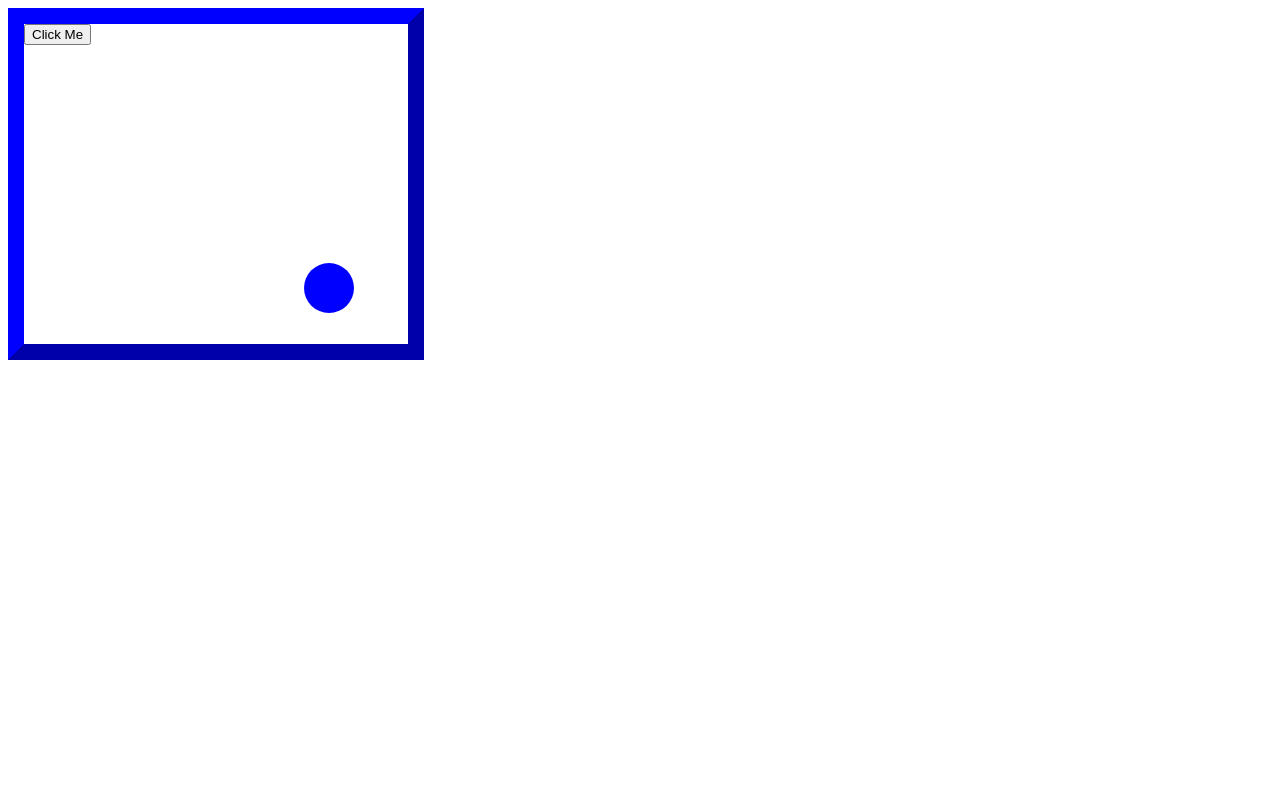
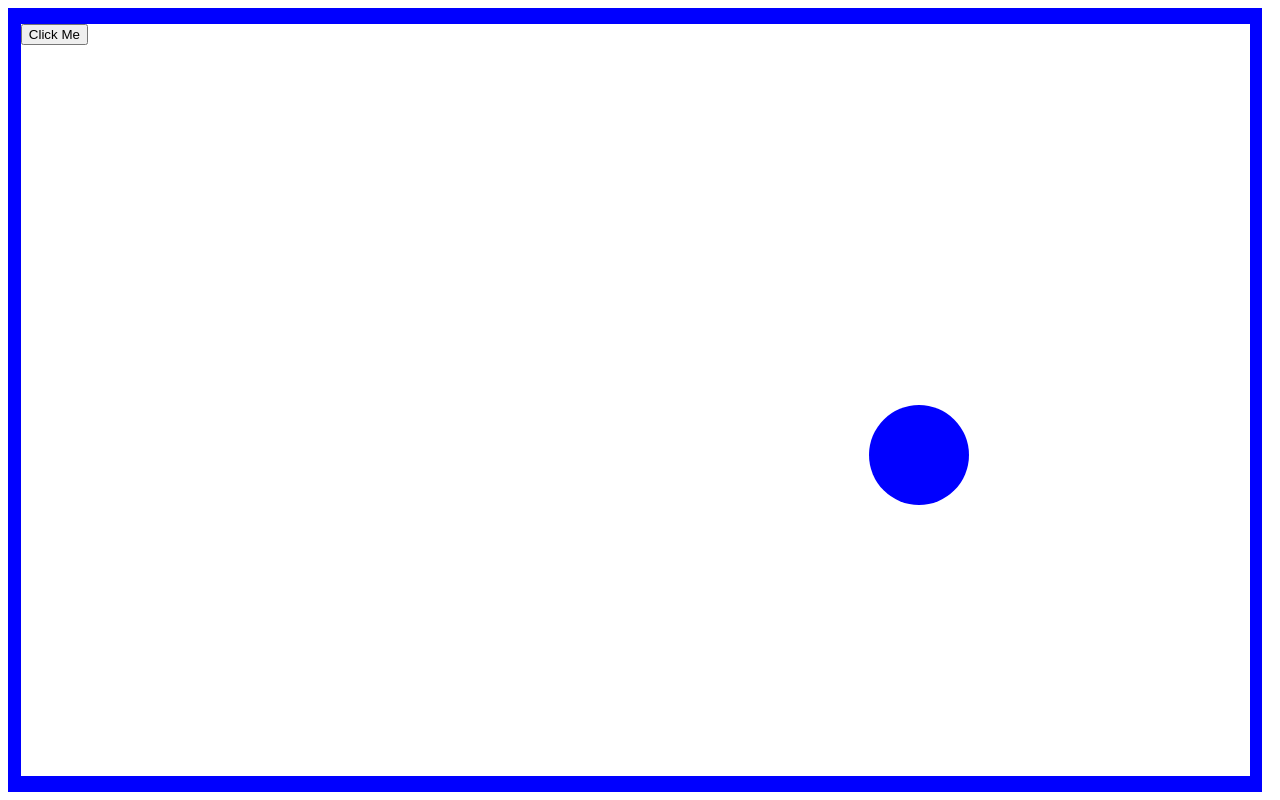
Before and after one commit to DudiChen/JS_Ex01_BouncingBalls, a plain HTML site: page index.html in a window 1280 px wide. Both pictures are taken after a click on the button "Click Me". Drawn offline with Linux system fonts and the light colour scheme.

Commit message:
random ball location

```diff
--- a/css/index.css
+++ b/css/index.css
@@ -1,15 +1,23 @@
 #main_board {
-    border: 1rem outset blue; ;
-    width: 30vw;
-    height: 40vh;
+    width: 96vw;
+    height: 94vh;
+    position:relative;
+    background-color: white;
+}
 
-    position:relative;
+#container {
+    width: 98vw;
+    height: 98vh;
+    background-color: blue;
 
+    align-items: center;
+    display: flex;
+    justify-content: center;
 }
 
 #my_ball {
-    width: 50px;
-    height: 50px;
+    width: 100px;
+    height: 100px;
     position: absolute;
     background-color: blue;
     border-radius: 50%;
--- a/index.html
+++ b/index.html
@@ -1,14 +1,15 @@
 <html>
   <head>
-        <link rel="stylesheet" href="css/index.css" type="text/css">
+    <link rel="stylesheet" href="css/index.css" type="text/css" />
     <script src="js/index.js"></script>
   </head>
   <body>
+    <div id="container">
       <div id="main_board">
         <button onclick="myMove()">Click Me</button>
-            <div id ="my_ball"></div>
+        <div id="my_ball"></div>
         <!-- rectangle div with borders and size -->
       </div>
+    </div>
   </body>
-
 </html>
--- a/js/index.js
+++ b/js/index.js
@@ -3,35 +3,32 @@ let id = null;
 function myMove() {
     const my_ball = document.getElementById("my_ball");
     const board = document.getElementById("main_board");
-    let pos_x = 0;
-    let pos_y = 0;
-    let dir_x = 1;
-    let dir_y = 1;
+    let dir_x = Math.random() > 0.5 ? 1 : -1;
+    let dir_y = Math.random() > 0.5 ? 1 : -1;
 
     clearInterval(id);
     id = setInterval(frame, 10);
-
+    randomizeStartLocation(my_ball, board);
     function frame() {
-
-        // if (my_ball.offsetTop + my_ball.offsetHeight == board.offsetHeight - 32 || my_ball.offsetLeft + my_ball.offsetWidth == board.offsetWidth - 32) {
-        //     clearInterval(id);
-        // } else {
-        //     pos_y++;
-        //     pos_x++;
-        //     my_ball.style.top = pos_y + 'px';
-        //     my_ball.style.left = pos_x + 'px';
-        // }
-
-        // if (my_ball.offsetTop + my_ball.offsetHeight == board.offsetHeight - 32 || my_ball.offsetLeft + my_ball.offsetWidth == board.offsetWidth - 32) {
-        //     clearInterval(id);
 
         my_ball.style.top = my_ball.offsetTop + dir_y + 'px';
         my_ball.style.left = my_ball.offsetLeft + dir_x + 'px';
 
-        if(my_ball.offsetTop + my_ball.offsetHeight == board.offsetHeight - 32 || my_ball.offsetTop == 0)
+        if(my_ball.offsetTop + my_ball.offsetHeight == board.offsetHeight || my_ball.offsetTop == 0)
             dir_y = -1 * dir_y
 
-        if(my_ball.offsetLeft + my_ball.offsetWidth == board.offsetWidth - 32 || my_ball.offsetLeft == 0)
+        if(my_ball.offsetLeft + my_ball.offsetWidth == board.offsetWidth || my_ball.offsetLeft == 0)
             dir_x = -1 * dir_x
     }
 }
+
+function randomizeStartLocation(ball, board) {
+    if(Math.floor(Math.random() * 2)) {
+        ball.style.top = Math.floor(Math.random() * (board.offsetHeight - ball.offsetHeight - 1));
+        ball.style.left = Math.random > 0.5 ? 1 : (board.offsetWidth - ball.offsetWidth - 1);
+    }
+    else {
+        ball.style.left = Math.floor(Math.random() * (board.offsetWidth - ball.offsetWidth - 1));
+        ball.style.top = Math.random > 0.5 ? 1 : (board.offsetHeight - ball.offsetHeight - 1);
+    }
+}
```
Lines whose indentation alone changed are shown as unchanged.
